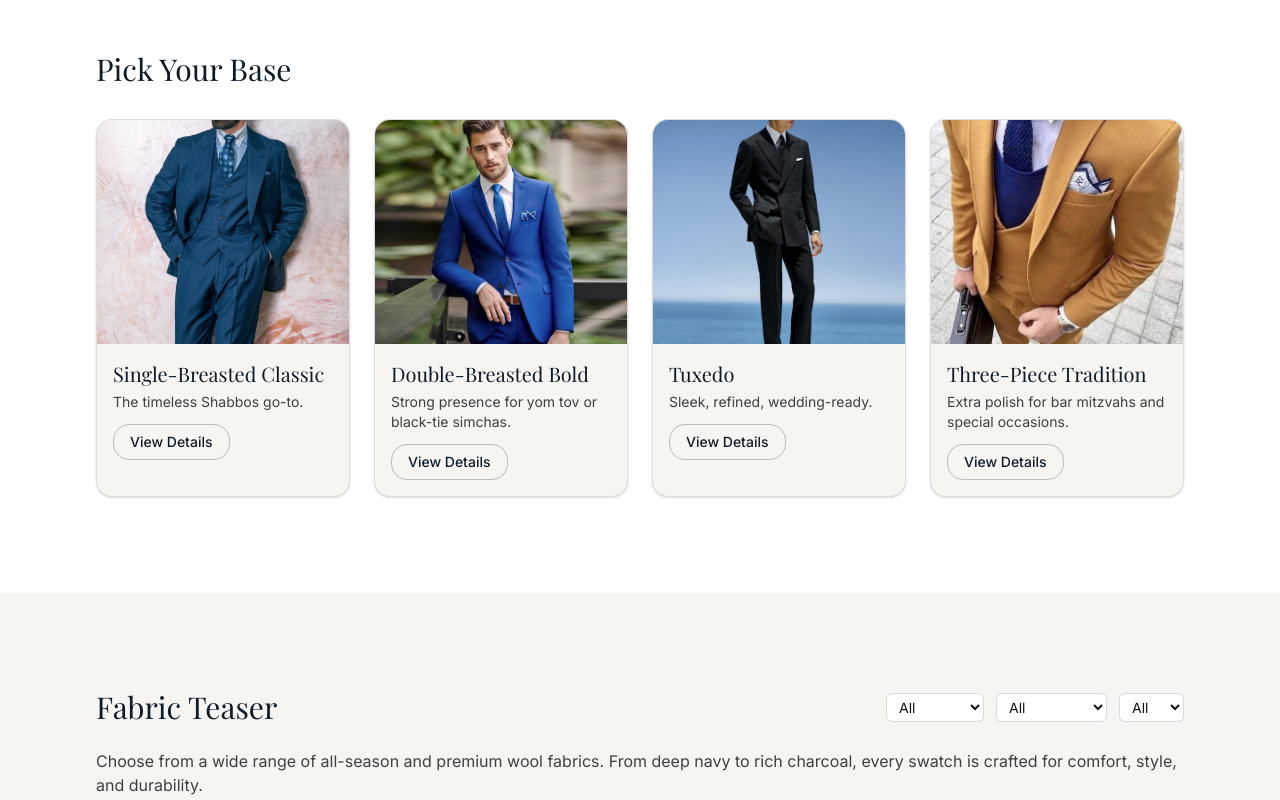
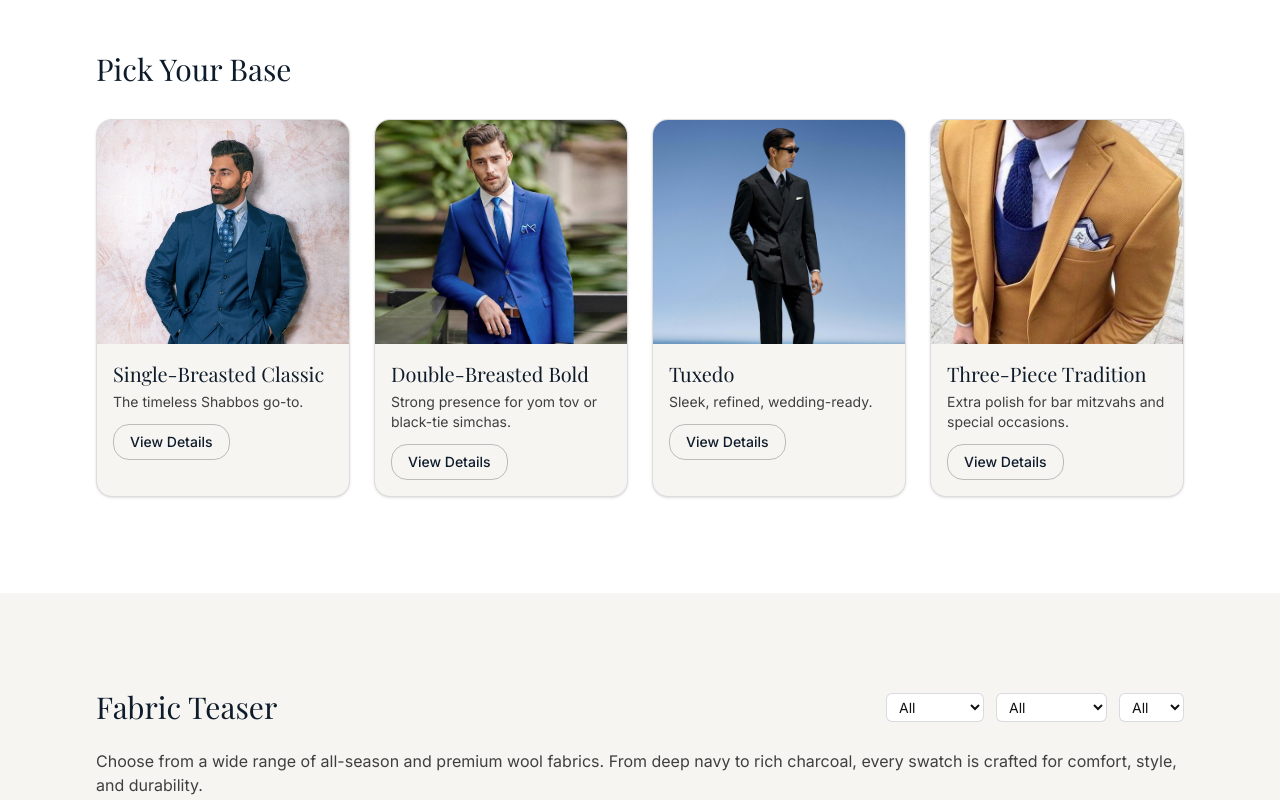
Before and after one commit to dslansky/zuitup, a Next.js app: page / in a window 1280 px wide. Shown: the part 760-1560 px from the top of the page. Built offline with nearby package versions, Linux system fonts and the light colour scheme; a web font is replaced by a local one.

Commit message:
ux(images): face-friendly cropping for styles; clean up Hero hooks

```diff
--- a/src/components/Styles.tsx
+++ b/src/components/Styles.tsx
@@ -34,7 +34,7 @@ export default function Styles() {
           {styles.map((s) => (
             <motion.div key={s.key} className="group rounded-2xl overflow-hidden border border-z-silver/30 bg-z-cream shadow-sm" variants={itemVariants}>
               <div className="relative h-56">
-                <Image src={s.image} alt={`${s.name} style`} fill sizes="(max-width: 768px) 100vw, 25vw" className="object-cover transition-transform duration-300 group-hover:scale-105" />
+                <Image src={s.image} alt={`${s.name} style`} fill sizes="(max-width: 768px) 100vw, 25vw" className="object-cover object-top transition-transform duration-300 group-hover:scale-105" />
               </div>
               <div className="p-4">
                 <h3 className="font-serif text-xl text-z-navy">{s.name}</h3>
```
